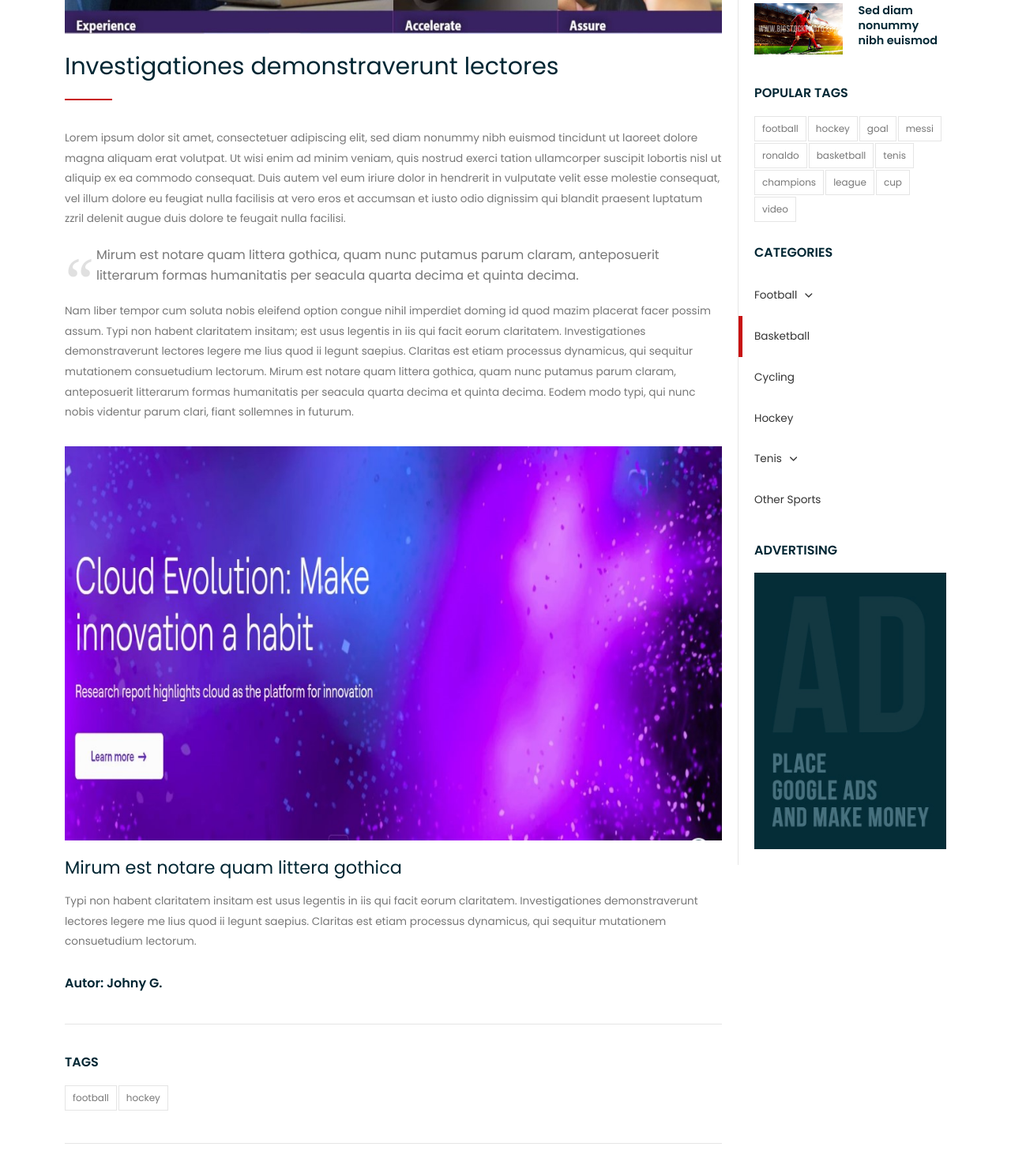
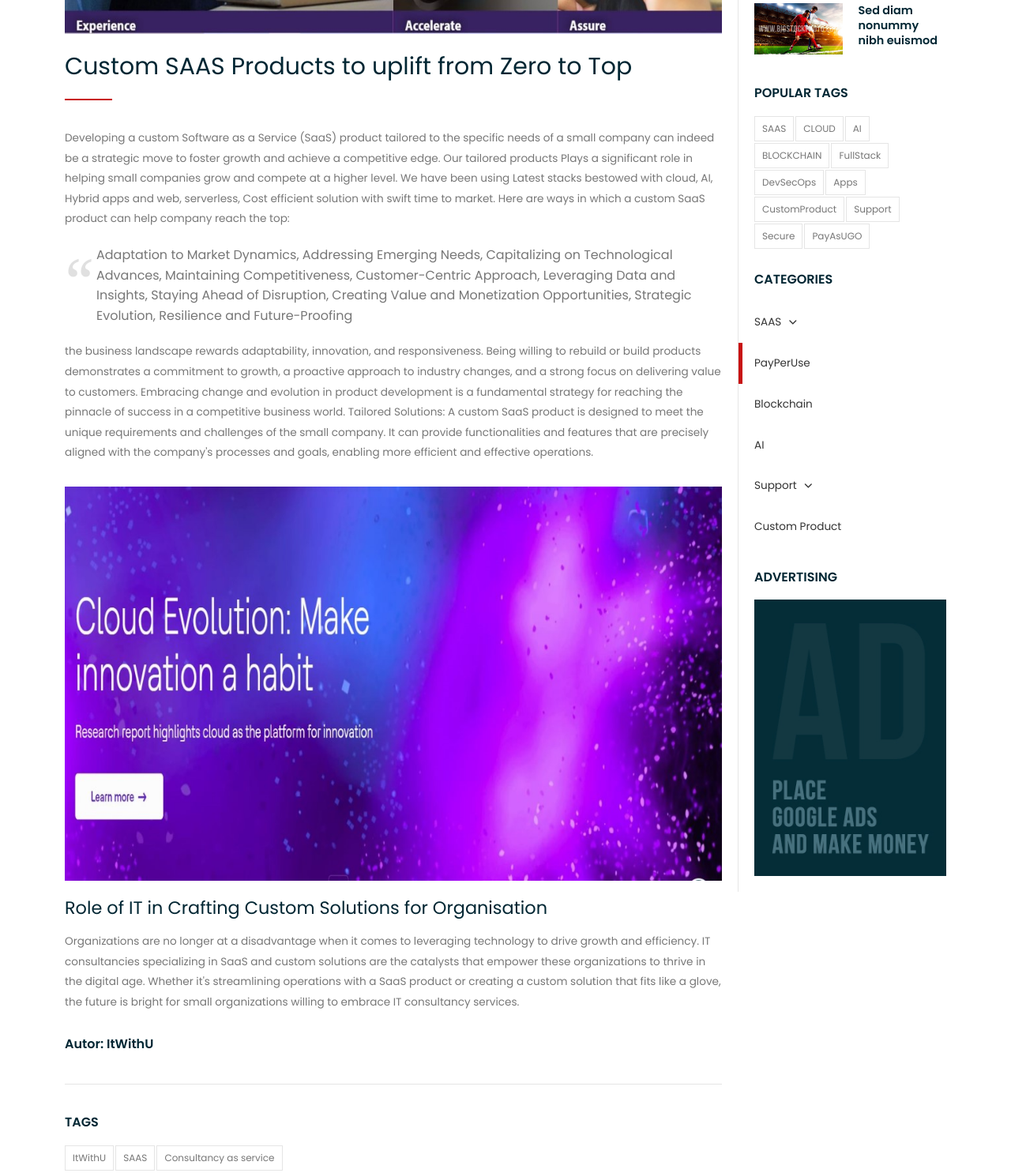
Before and after one commit to rajkmr7/testing, a plain HTML site: page Blog.html in a window 1280 px wide. Shown: the part 800-2285 px from the top of the page at 79% size. Drawn offline with nearby package versions, Linux system fonts and the light colour scheme.

Commit message:
first commit

```diff
--- a/Blog.html
+++ b/Blog.html
@@ -3,7 +3,7 @@
   <head>
     <meta charset="UTF-8">
     <meta name="viewport" content="width=device-width, initial-scale=1.0" />
-    <title>Prospera - New Amazing HTML5 Template</title>
+    <title>ItWithU - Software to comfort life</title>
     <link rel="stylesheet" href="css/components.css">
     <link rel="stylesheet" href="css/icons.css">
     <link rel="stylesheet" href="css/responsee.css">
@@ -67,7 +67,7 @@
           <div class="line">
              <div class="s-12 m-6 l-6">
                 <div class="top-bar-contact">
-                <p class="text-size-12">Contact Us: 0800 200 200 | <a class="text-orange-hover" href="mailto:contact@sampledomain.com">contact@sampledomain.com</a></p>
+                <p class="text-size-12">Contact Us: contact@ItWithU.com | <a class="text-orange-hover" href="mailto:contact@sampledomain.com">ItWithU@gmail.com</a></p>
                 </div>
              </div>
              <div class="s-12 m-6 l-6">
@@ -117,9 +117,9 @@
     <main role="main">
       <!-- Breaking News Strings -->
       <div id="typed-strings">
-        <p>Duis autem vel eum iriure dolor in hendrerit in vulputate velit esse molestie.</p>
-        <p>Lorem ipsum dolor sit amet, consectetuer adipiscing elit.</p>
-        <p>Sed diam nonummy nibh euismod tincidunt.</p>
+        <p>Latest Stacks like AI, React, all hybrid Apps, Web and custom products buiding Team .</p>
+        <p>We give best software products with lifetime service gurantee.</p>
+        <p>Future upgrads with futute prood and fit to be best.</p>
       </div>
       <!-- Breaking News Line -->
       <div class="line margin-top-bottom-10">
@@ -135,44 +135,38 @@
               <article>
                 <header>
                   <p class="margin-bottom text-dark text-uppercase">14 January / 4:56 PM</p>
-                  <h1 class="margin-bottom-30 text-size-40 text-strong text-line-height-1">Title of Blog</h1>
+                  <h1 class="margin-bottom-30 text-size-40 text-strong text-line-height-1">IT Empowering Organizations</h1>
                 </header>
                 <div class="line">
                   <img class="margin-bottom" src="img/post-01.jpg" alt="">
                 </div>
                 <div class="line">
-                  <h2 class="text-size-30">Investigationes demonstraverunt lectores</h2>
+                  <h2 class="text-size-30">Custom SAAS Products to uplift from Zero to Top</h2>
                   <hr class="break break-small background-primary">
                   <p>
-                  Lorem ipsum dolor sit amet, consectetuer adipiscing elit, sed diam nonummy nibh euismod tincidunt ut laoreet dolore magna aliquam erat volutpat.
-                  Ut wisi enim ad minim veniam, quis nostrud exerci tation ullamcorper suscipit lobortis nisl ut aliquip ex ea commodo consequat.
-                  Duis autem vel eum iriure dolor in hendrerit in vulputate velit esse molestie consequat, vel illum dolore eu feugiat nulla facilisis at vero eros
-                  et accumsan et iusto odio dignissim qui blandit praesent luptatum zzril delenit augue duis dolore te feugait nulla facilisi.
+                    Developing a custom Software as a Service (SaaS) product tailored to the specific needs of a small company can indeed be a strategic move to foster growth and achieve a competitive edge. Our tailored products Plays a significant role in helping small companies grow and compete at a higher level. We have been using Latest stacks bestowed with cloud, AI, Hybrid apps and web, serverless, Cost efficient solution with swift time to market. Here are ways in which a custom SaaS product can help company reach the top:
                   </p>
                   <blockquote class="margin-top-bottom-20">
-                    Mirum est notare quam littera gothica, quam nunc putamus parum claram, anteposuerit litterarum formas humanitatis per seacula quarta decima et quinta decima.
+                    Adaptation to Market Dynamics, Addressing Emerging Needs, Capitalizing on Technological Advances, Maintaining Competitiveness, Customer-Centric Approach, Leveraging Data and Insights, Staying Ahead of Disruption, Creating Value and Monetization Opportunities, Strategic Evolution, Resilience and Future-Proofing
                   </blockquote>
                   <p class="margin-bottom-30">
-                  Nam liber tempor cum soluta nobis eleifend option congue nihil imperdiet doming id quod mazim placerat facer possim assum. Typi non habent claritatem insitam;
-                  est usus legentis in iis qui facit eorum claritatem. Investigationes demonstraverunt lectores legere me lius quod ii legunt saepius.
-                  Claritas est etiam processus dynamicus, qui sequitur mutationem consuetudium lectorum. Mirum est notare quam littera gothica, quam nunc
-                  putamus parum claram, anteposuerit litterarum formas humanitatis per seacula quarta decima et quinta decima. Eodem modo typi, qui nunc
-                  nobis videntur parum clari, fiant sollemnes in futurum.
+                    the business landscape rewards adaptability, innovation, and responsiveness. Being willing to rebuild or build products demonstrates a commitment to growth, a proactive approach to industry changes, and a strong focus on delivering value to customers. Embracing change and evolution in product development is a fundamental strategy for reaching the pinnacle of success in a competitive business world.
+
+                    Tailored Solutions: A custom SaaS product is designed to meet the unique requirements and challenges of the small company. It can provide functionalities and features that are precisely aligned with the company's processes and goals, enabling more efficient and effective operations.
                   </p>
                   <img class="margin-bottom" src="img/post-02.jpg" alt="">
-                  <h2>Mirum est notare quam littera gothica</h2>
+                  <h2>Role of IT in Crafting Custom Solutions for Organisation</h2>
                   <p>
-                  Typi non habent claritatem insitam est usus legentis in iis qui facit eorum claritatem.
-                  Investigationes demonstraverunt lectores legere me lius quod ii legunt saepius.
-                  Claritas est etiam processus dynamicus, qui sequitur mutationem consuetudium lectorum.
+                    Organizations are no longer at a disadvantage when it comes to leveraging technology to drive growth and efficiency. IT consultancies specializing in SaaS and custom solutions are the catalysts that empower these organizations to thrive in the digital age. Whether it's streamlining operations with a SaaS product or creating a custom solution that fits like a glove, the future is bright for small organizations willing to embrace IT consultancy services.
                   </p>
                 </div>
-                <h5 class="margin-top-30 margin-bottom-20 text-strong">Autor: Johny G.</h5>
+                <h5 class="margin-top-30 margin-bottom-20 text-strong">Autor: ItWithU</h5>
                 <hr class="break">
                 <p class="h5 text-uppercase margin-top-30 margin-bottom text-strong">Tags</p>
                 <div class="line">
-                  <a href="/" class="text-tag">football</a>
-                  <a href="/" class="text-tag">hockey</a>
+                  <a href="/" class="text-tag">ItWithU</a>
+                  <a href="/" class="text-tag">SAAS</a>
+                  <a href="/" class="text-tag">Consultancy as service</a>
                 </div>
               </article>
 
@@ -182,7 +176,7 @@
                 <div class="margin">
                   <article class="s-12 m-12 l-6 margin-m-bottom">
                     <img class="margin-bottom" src="img/img-06.jpg" alt="">
-                    <h3 class="text-strong"><a class="text-dark text-primary-hover" href="/">Lorem ipsum dolor sit amet</a></h3>
+                    <h3 class="text-strong"><a class="text-dark text-primary-hover" href="/">AWS,AZURE based cost effective Product</a></h3>
                     <p>Duis autem vel eum iriure dolor in hendrerit in vulputate velit esse molestie consequat. Duis autem vel eum iriure dolor in hendrerit in vulputate velit esse molestie consequat. Duis autem vel eum iriure dolor in hendrerit in vulputate velit esse molestie consequat.</p>
                     <!-- <a class="text-more-info text-primary-hover" href="/">Read more</a>                 -->
                   </article>
@@ -296,17 +290,17 @@
                 <!-- Tags -->
                 <h5 class="text-uppercase margin-top-30 margin-bottom-20 text-strong">Popular Tags</h5>
                 <div class="line">
-                  <a href="/" class="text-tag">football</a>
-                  <a href="/" class="text-tag">hockey</a>
-                  <a href="/" class="text-tag">goal</a>
-                  <a href="/" class="text-tag">messi</a>
-                  <a href="/" class="text-tag">ronaldo</a>
-                  <a href="/" class="text-tag">basketball</a>
-                  <a href="/" class="text-tag">tenis</a>
-                  <a href="/" class="text-tag">champions</a>
-                  <a href="/" class="text-tag">league</a>
-                  <a href="/" class="text-tag">cup</a>
-                  <a href="/" class="text-tag">video</a>
+                  <a href="/" class="text-tag">SAAS</a>
+                  <a href="/" class="text-tag">CLOUD</a>
+                  <a href="/" class="text-tag">AI</a>
+                  <a href="/" class="text-tag">BLOCKCHAIN</a>
+                  <a href="/" class="text-tag">FullStack</a>
+                  <a href="/" class="text-tag">DevSecOps</a>
+                  <a href="/" class="text-tag">Apps</a>
+                  <a href="/" class="text-tag">CustomProduct</a>
+                  <a href="/" class="text-tag">Support</a>
+                  <a href="/" class="text-tag">Secure</a>
+                  <a href="/" class="text-tag">PayAsUGO</a>
                 </div>
 
                 <!-- Categories Navigation -->
@@ -315,45 +309,39 @@
                   <div class="aside-nav background-primary-hightlight">
                     <ul class="chevron">
                       <li>
-                      <a href="/">Football</a>
+                      <a href="/">SAAS</a>
                       <ul>
                         <li>
-                        <a href="/">England</a>
+                        <a href="/">CLOUD</a>
                         </li>
                         <li>
-                        <a href="/">Spain</a>
-                        </li>
-                        <li>
-                        <a href="/">Italy</a>
-                        </li>
-                        <li>
-                        <a href="/">Germany</a>
+                        <a href="/">World</a>
                         </li>
                       </ul>
                       </li>
                       <li>
-                      <a href="">Basketball</a>
+                      <a href="">PayPerUse</a>
                       </li>
                       <li>
-                      <a href="/">Cycling</a>
+                      <a href="/">Blockchain</a>
                       </li>
                       <li>
-                      <a href="/">Hockey</a>
+                      <a href="/">AI</a>
                       </li>
 
                       <li>
-                      <a href="/">Tenis</a>
+                      <a href="/">Support</a>
                       <ul>
                         <li>
-                        <a href="/">About</a>
+                        <a href="/">FullStack</a>
                         </li>
                         <li>
-                        <a href="/">Location</a>
+                        <a href="/">Apps</a>
                         </li>
                       </ul>
                       </li>
                       <li>
-                      <a href="/">Other Sports</a>
+                      <a href="/">Custom Product</a>
                       </li>
                     </ul>
                   </div>
@@ -389,7 +377,7 @@
             <!-- Collumn 1 -->
             <div class="s-12 m-12 l-4 margin-m-bottom-30">
               <h4 class="text-uppercase text-strong">Our Philosophy</h4>
-              <p class="text-size-20"><em>"Lorem ipsum dolor sit amet, consectetuer adipiscing elit, sed diam nonummy nibh euismod tincidunt."</em><p>
+              <p class="text-size-20"><em>"Driving positive change for the benefit of all.We believe innovation and collective knowledge can transform all our futures with greater purpose."</em><p>
 
               <div class="line">
                 <h4 class="text-uppercase text-strong margin-top-30">About Our Company</h4>
@@ -398,8 +386,7 @@
                     <a class="image-hover-zoom" href="/"><img src="img/blog-04.jpg" alt=""></a>
                   </div>
                   <div class="s-12 m-12 l-8 margin-m-bottom">
-                    <p>Duis autem vel eum iriure dolor e velit esse molestie consequat.
-                      dolor in hendrerit in estie consequat.</p>
+                    <p>To amplify and enrich human potential to create the next opportunity for people, businesses and communities.</p>
                   </div>
                 </div>
               </div>
@@ -501,11 +488,11 @@
       <section class="padding background-dark">
         <div class="line">
           <div class="s-12 l-6">
-            <p class="text-size-12">Copyright 2019, Vision Design - graphic zoo</p>
-            <p class="text-size-12">All images have been purchased from Bigstock. Do not use the images in your website.</p>
+            <p class="text-size-12">ItWithU</p>
+            <p class="text-size-12">Reinvent what your business could be.</p>
           </div>
           <div class="s-12 l-6">
-            <a class="right text-size-12" href="http://www.myresponsee.com" title="Responsee - lightweight responsive framework">Design and coding<br> by Responsee Team</a>
+            <a class="right text-size-12" href="http://ITWITHU.COM" title="ItWithU - Place for innovation">Design and coding<br> by ItWithU Team</a>
           </div>
         </div>
       </section>
```
